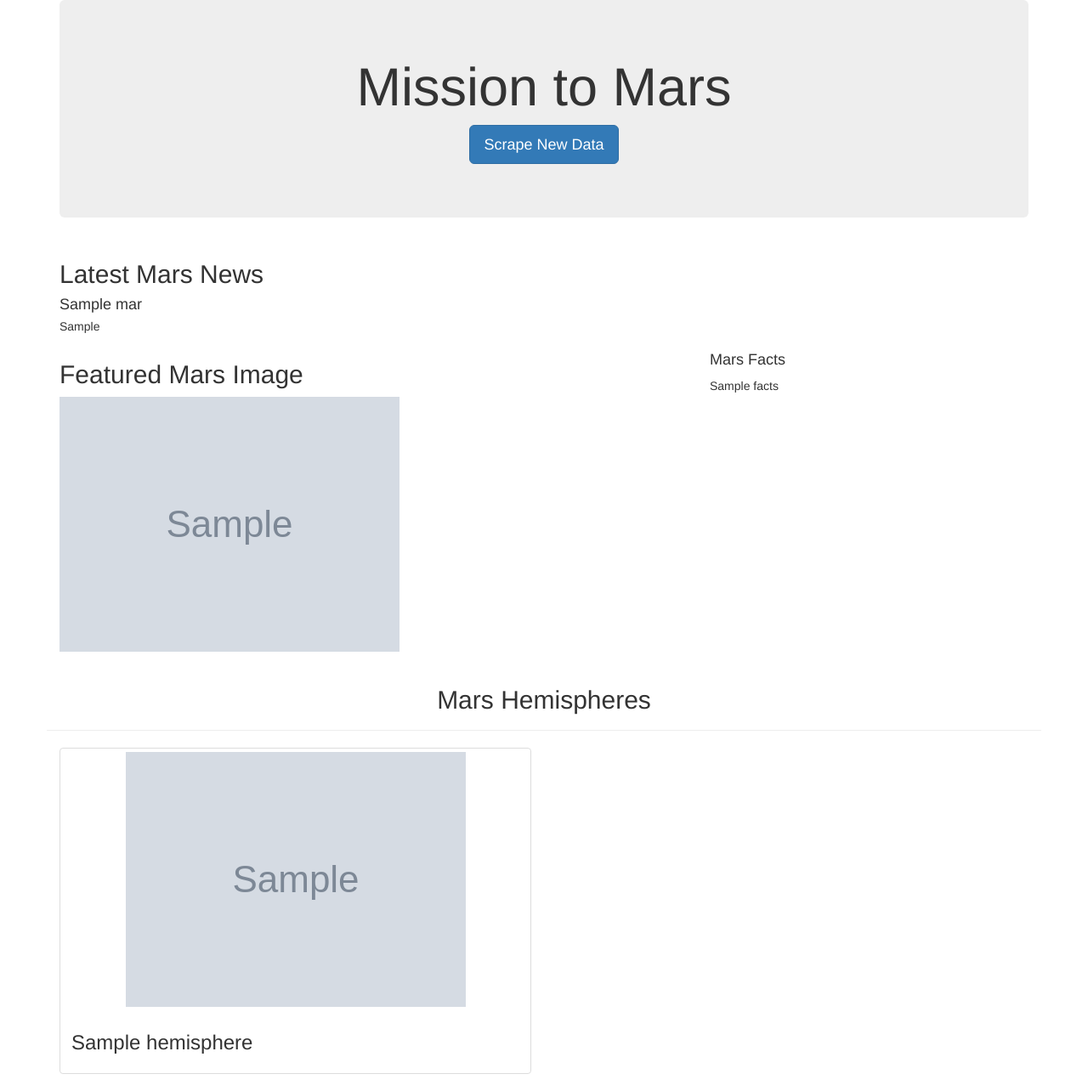
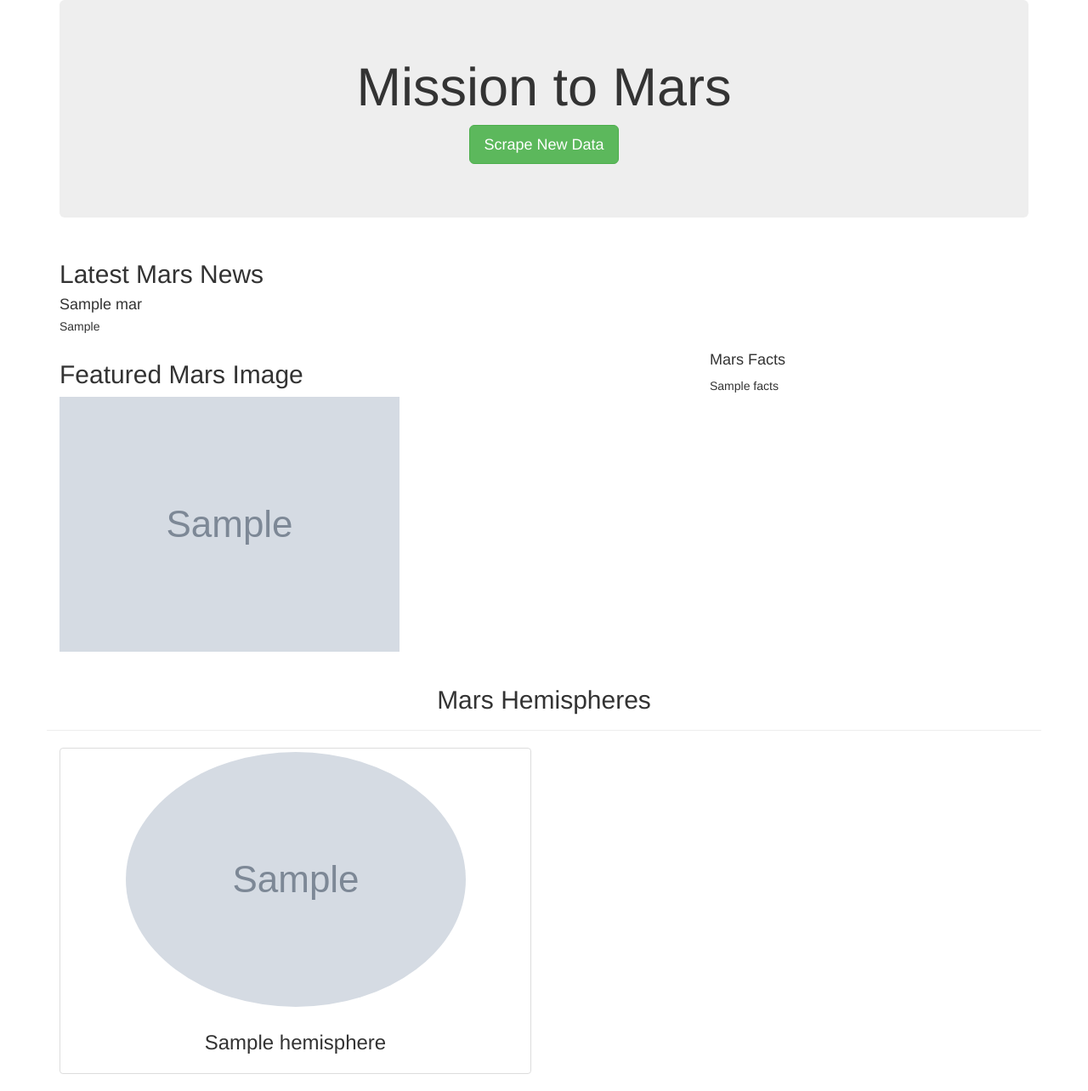
Before and after one commit to DibbleJ/Mission-to-Mars, a Flask app: page / in a window 1280 px wide. Shown: the whole page at 85% size. Run offline with Flask 2, Linux system fonts and the light colour scheme; grey boxes marked "Sample" are stand-in pictures; a database or web service that is not in the repository returns one stand-in record (values such as "Sample title"); some libraries are stand-ins or nearby versions.

Commit message:
Additional Bootstrap Elements

```diff
--- a/templates/index.html
+++ b/templates/index.html
@@ -16,7 +16,7 @@
       <div class="jumbotron text-center">
         <h1>Mission to Mars</h1>
         <!-- Add a button to activate scraping script -->
-        <p><a class="btn btn-primary btn-lg" href="/scrape" role="button">Scrape New Data</a></p>
+        <p><a class="btn btn-success btn-lg" href="/scrape" role="button">Scrape New Data</a></p>
       </div>
 
       <!-- Add section for Mars News -->
@@ -34,7 +34,7 @@
 
       <!-- Section for Featured Image and Facts table -->
       <div class="row" id="mars-featured-image">
-        <div class="col-md-8">
+        <div class="col-md-8 col-xs-6">
           <h2>Featured Mars Image</h2>
 
           <!-- if images is False/None/non-existent, then default to error message -->
@@ -45,11 +45,13 @@
           />
         </div>
 
-        <div class="col-md-4">
+        <div class="col-md-4 col-xs-6">
           <!-- Mars Facts -->
           <div class="row" id="mars-facts">
             <h4>Mars Facts</h4>
+            <table class = "table table-hover">
             {{ mars.facts | safe }}
+            </table>
           </div>
         </div>
       </div>
@@ -61,10 +63,10 @@
         </div>
 
         {% for hemisphere in mars.hemisphere %}
-        <div class="col-md-6">
+        <div class="col-md-6" >
           <div class="thumbnail">
-            <img src="{{hemisphere.img_url | default('static/images/error.png', true)}}" alt="...">
-            <div class="caption">
+            <img src="{{hemisphere.img_url | default('static/images/error.png', true)}}" alt="..." class = "img-circle">
+            <div class="caption text-center">
               <h3>{{hemisphere.title}}</h3>
             </div>
           </div>
```
